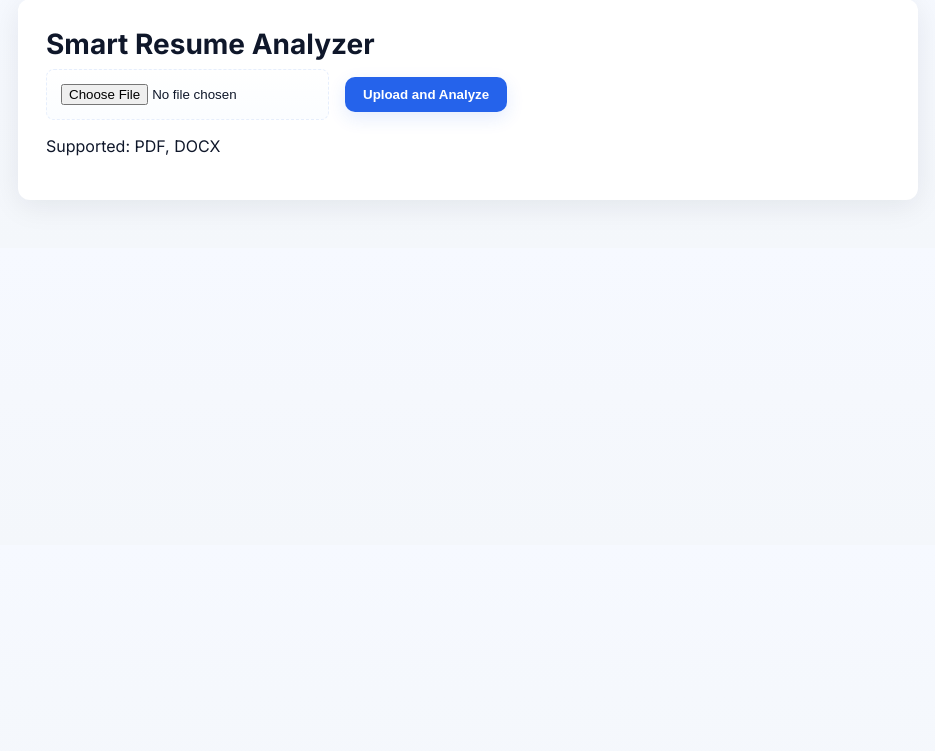
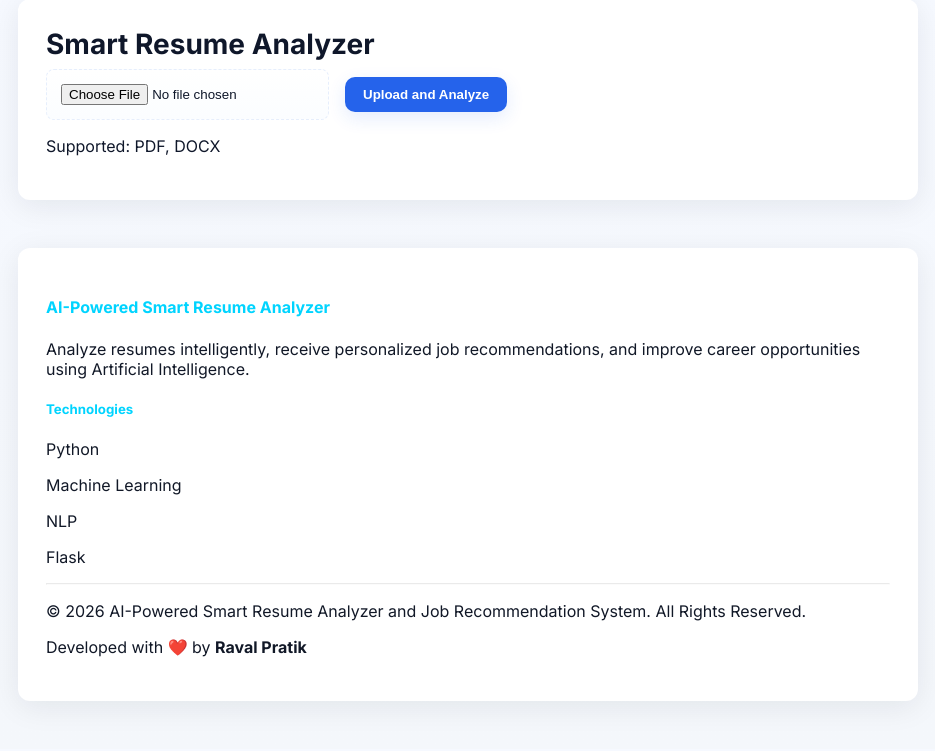
Before and after one commit to ravalpratik/Resume-Analyzer-and-Job-Recommendation, a Flask app: page / in a window 1280 px wide. Shown: the part 49-800 px from the top of the page, without its empty margins (172-1107 px from the left). Run offline with Flask 3, Linux system fonts and the light colour scheme.

Commit message:
finel commit

```diff
--- a/static/style.css
+++ b/static/style.css
@@ -147,6 +147,28 @@ button:hover {
 	background: linear-gradient(90deg, var(--accent), #7c3aed);
 }
 
+footer {
+	color: #111827;
+}
+
+footer h4,
+footer h5 {
+	color: #00d4ff;
+}
+
+footer a {
+	transition: 0.3s;
+}
+
+footer a:hover {
+	color: #00d4ff !important;
+	padding-left: 5px;
+}
+
+footer hr {
+	opacity: 0.2;
+}
+
 @media (max-width:640px) {
 	.container {
 		margin: 20px;
--- a/templates/index.html
+++ b/templates/index.html
@@ -15,5 +15,44 @@
       </form>
       <p>Supported: PDF, DOCX</p>
     </div>
+    <!-- Footer Start -->
+<footer class="bg-dark text-light py-4 mt-5">
+    <div class="container">
+        <div class="row">
+
+            <!-- Project Info -->
+            <div class="col-md-6 mb-3">
+                <h4 class="fw-bold">AI-Powered Smart Resume Analyzer</h4>
+                <p class="mb-2">
+                    Analyze resumes intelligently, receive personalized job recommendations,
+                    and improve career opportunities using Artificial Intelligence.
+                </p>
+            </div>
+
+            <!-- Technologies -->
+            <div class="col-md-3 mb-3">
+                <h5>Technologies</h5>
+                <p class="mb-1">Python</p>
+                <p class="mb-1">Machine Learning</p>
+                <p class="mb-1">NLP</p>
+                <p class="mb-1">Flask</p>
+            </div>
+
+        </div>
+
+        <hr class="border-secondary">
+
+        <div class="text-center">
+            <p class="mb-1">
+                © 2026 AI-Powered Smart Resume Analyzer and Job Recommendation System.
+                All Rights Reserved.
+            </p>
+            <p class="mb-0">
+                Developed with ❤️ by <strong>Raval Pratik</strong>
+            </p>
+        </div>
+    </div>
+</footer>
+<!-- Footer End -->
   </body>
 </html>
```
Also changed, not shown: requirements.txt (+11 -10 lines), templates/result.html (+40 -0 lines), 2 other files.
